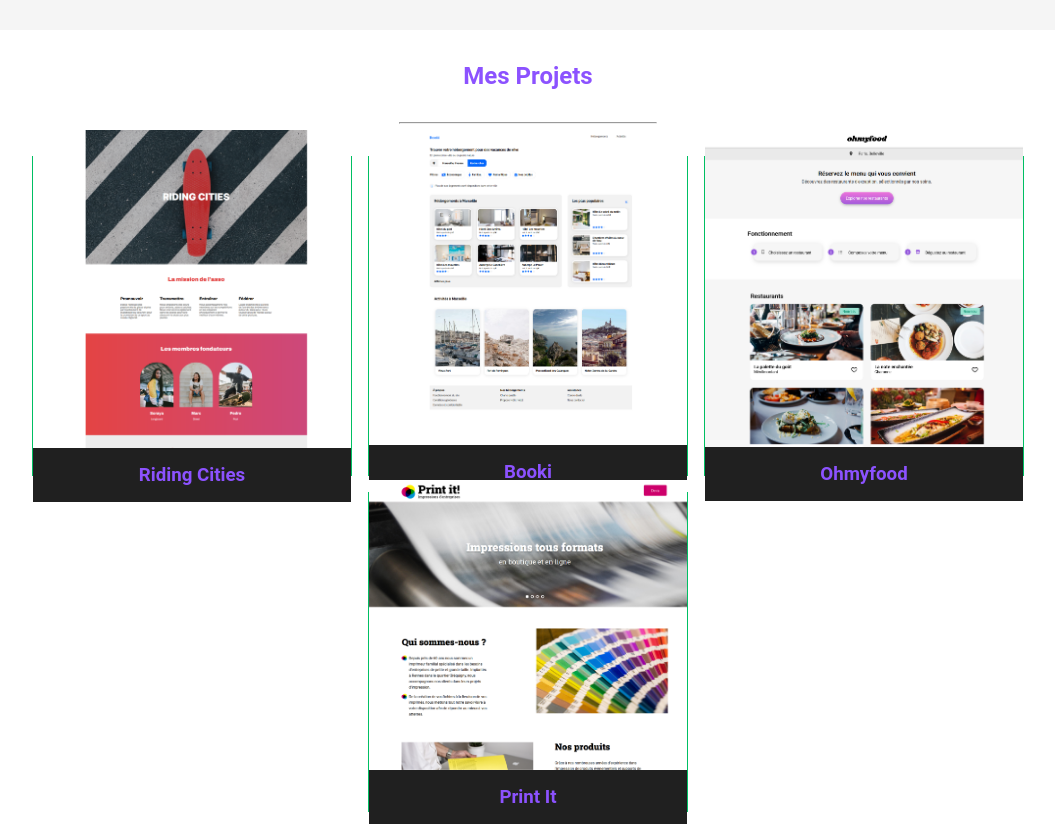
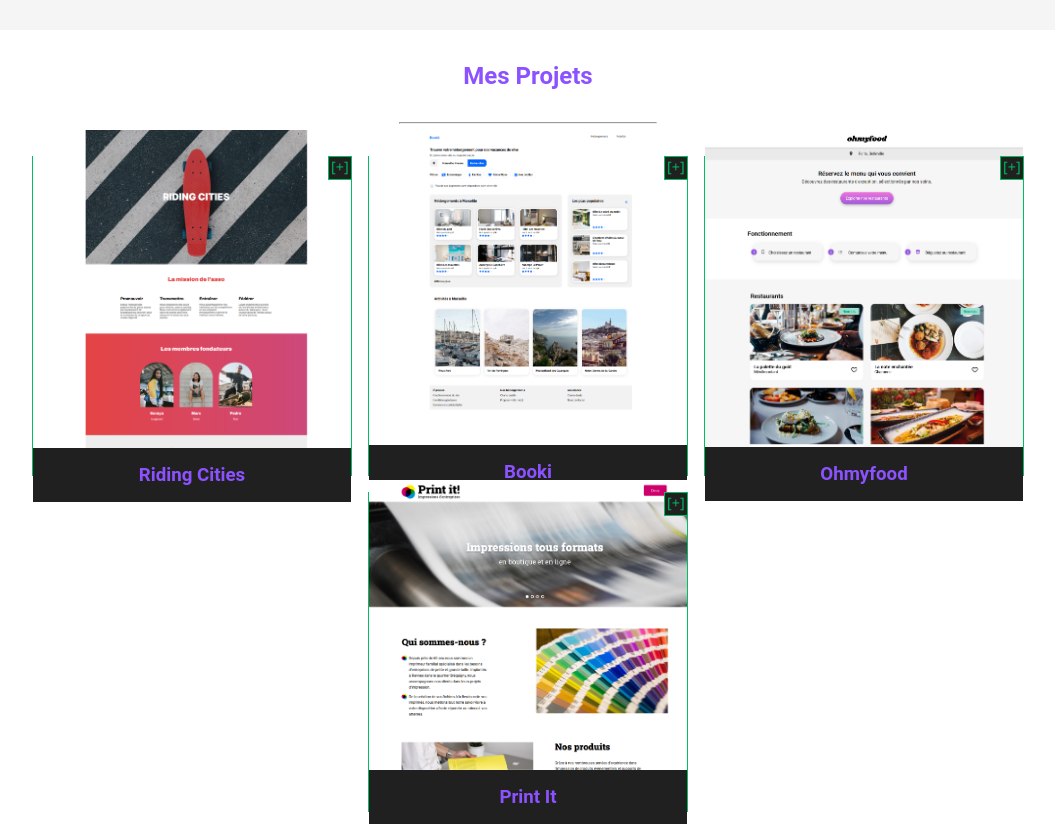
Before and after one commit to Phanttoms/P12-Portfolio, a React (Vite) app in the folder my-react-ts-app/: page / in a window 1280 px wide. Shown: the part 1142-1968 px from the top of the page, without its empty margins (112-1167 px from the left). Built offline with nearby package versions, Linux system fonts and the light colour scheme.

Commit message:
ajout Modal

```diff
--- a/my-react-ts-app/package.json
+++ b/my-react-ts-app/package.json
@@ -17,6 +17,7 @@
     "styled-components": "^6.1.11"
   },
   "devDependencies": {
+    "@types/node": "^20.14.2",
     "@types/react": "^18.2.66",
     "@types/react-dom": "^18.2.22",
     "@typescript-eslint/eslint-plugin": "^7.2.0",
--- a/my-react-ts-app/src/assets/style/GlobalStyle.ts
+++ b/my-react-ts-app/src/assets/style/GlobalStyle.ts
@@ -13,7 +13,8 @@
     h1,
     h2,
     h3,
-    p {
+    p,
+    div {
         margin: 0;
         padding: 0;
     }
--- a/my-react-ts-app/src/components/Card/index.tsx
+++ b/my-react-ts-app/src/components/Card/index.tsx
@@ -1,10 +1,24 @@
 import styled from "styled-components";
 import { theme } from "../../assets/style/Theme";
 
-export default function Card({ url, title }: { url: string; title: string }) {
+export default function Card({
+	id,
+	url,
+	title,
+	onClick,
+}: {
+	id: string;
+	url: string;
+	title: string;
+	onClick: React.MouseEventHandler<HTMLDivElement>;
+}) {
 	return (
-		<CardStyle className="projet__container__card">
-			<img src={url} />
+		<CardStyle className="projet__container__card" id={id} onClick={onClick}>
+			<div>
+				<p>{"[+]"}</p>
+			</div>
+			<img src={`src/assets/images/${url}`} alt={title} />
+
 			<h3>{title}</h3>
 		</CardStyle>
 	);
@@ -19,6 +33,24 @@
 	box-sizing: border-box;
 	border: 0.1rem solid ${theme.colors.green};
 	flex-direction: column;
+	cursor: pointer;
+	div {
+		position: absolute;
+		display: flex;
+		width: 20rem;
+		height: 20rem;
+		justify-content: flex-end;
+		p {
+			background-color: ${theme.colors.black};
+			height: 1.4rem;
+			width: 1.4rem;
+			color: ${theme.colors.green};
+			display: flex;
+			justify-content: center;
+			font-size: 0.9rem;
+			border: 0.1rem solid ${theme.colors.green};
+		}
+	}
 	img {
 		width: 100%;
 		height: 100%;
--- /dev/null
+++ b/my-react-ts-app/src/components/Modal/index.tsx
@@ -0,0 +1,68 @@
+// src/components/Modal.jsx
+import styled from "styled-components";
+
+const Modal = ({
+	isOpen,
+	onClose,
+	content,
+}: {
+	isOpen: boolean;
+	onClose: React.MouseEventHandler<HTMLButtonElement>;
+	content: {
+		id: string;
+		nom: string;
+		image: string;
+		description: string;
+	} | null;
+}) => {
+	if (!isOpen || !content) return null;
+
+	return (
+		<Overlay>
+			<ModalContent id={content.id}>
+				<button onClick={onClose}>Close</button>
+				<img src={`src/assets/images/${content.image}`} alt={content.nom} />
+				<h2>{content.nom}</h2>
+				<p>{content.description}</p>
+			</ModalContent>
+		</Overlay>
+	);
+};
+
+export default Modal;
+
+const Overlay = styled.div`
+	position: fixed;
+	top: 0;
+	left: 0;
+	right: 0;
+	bottom: 0;
+	background: rgba(0, 0, 0, 0.5);
+	display: flex;
+	align-items: center;
+	justify-content: center;
+`;
+
+const ModalContent = styled.div`
+	background: white;
+	padding: 2rem;
+	border-radius: 8px;
+	position: relative;
+	width: 90%;
+	max-width: 500px;
+
+	img {
+		max-width: 100%;
+		height: auto;
+	}
+
+	button {
+		position: absolute;
+		top: 10px;
+		right: 10px;
+		background: none;
+		border: none;
+		font-size: 1.2rem;
+		cursor: pointer;
+	}
+`;
--- a/my-react-ts-app/src/components/Projet/index.tsx
+++ b/my-react-ts-app/src/components/Projet/index.tsx
@@ -1,21 +1,50 @@
 import styled from "styled-components";
 import Card from "../Card";
-import img1 from "../../assets/images/projetRidingCities.png";
-import img2 from "../../assets/images/projetBooki.png";
-import img3 from "../../assets/images/projetOhmyfood.png";
-import img4 from "../../assets/images/projetPrintIt.png";
+import Modal from "../Modal";
+
+import data from "../../data/projet.json";
+import { useState } from "react";
+
+interface Project {
+	id: string;
+	nom: string;
+	image: string;
+	description: string;
+}
 
 export default function Projet() {
+	const [isModalOpen, setIsModalOpen] = useState(false);
+	const [selectedProject, setSelectedProject] = useState<Project | null>(null);
+
+	const handleCardClick = (project: Project) => {
+		setSelectedProject(project);
+		setIsModalOpen(true);
+	};
+
+	const handleCloseModal = () => {
+		setIsModalOpen(false);
+		setSelectedProject(null);
+	};
 	return (
 		<ProjetStyle id="section3">
 			<h2 className="projet__title">Mes Projets</h2>
 			<hr />
 			<div className="projet__container">
-				<Card url={img1} title="Riding Cities" />
-				<Card url={img2} title="Booki" />
-				<Card url={img3} title="Ohmyfood" />
-				<Card url={img4} title="Print It" />
+				{data.map((project: Project) => (
+					<Card
+						key={project.id}
+						id={project.id}
+						url={project.image}
+						title={project.nom}
+						onClick={() => handleCardClick(project)}
+					/>
+				))}
 			</div>
+			<Modal
+				isOpen={isModalOpen}
+				onClose={handleCloseModal}
+				content={selectedProject}
+			/>
 		</ProjetStyle>
 	);
 }
--- /dev/null
+++ b/my-react-ts-app/src/data/projet.json
@@ -0,0 +1,26 @@
+[
+	{
+		"id": "1",
+		"nom": "Riding Cities",
+		"image": "projetRidingCities.png",
+		"description": "une description"
+	},
+	{
+		"id": "2",
+		"nom": "Booki",
+		"image": "projetBooki.png",
+		"description": "une description"
+	},
+	{
+		"id": "3",
+		"nom": "Ohmyfood",
+		"image": "projetOhmyfood.png",
+		"description": "une description"
+	},
+	{
+		"id": "4",
+		"nom": "Print It",
+		"image": "projetPrintIt.png",
+		"description": "une description"
+	}
+]
```
Also changed, not shown: 1 other file (tests, documents, lock files or other folders).
